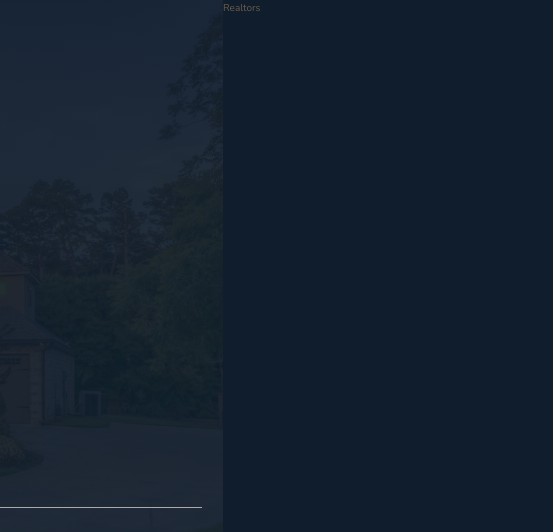
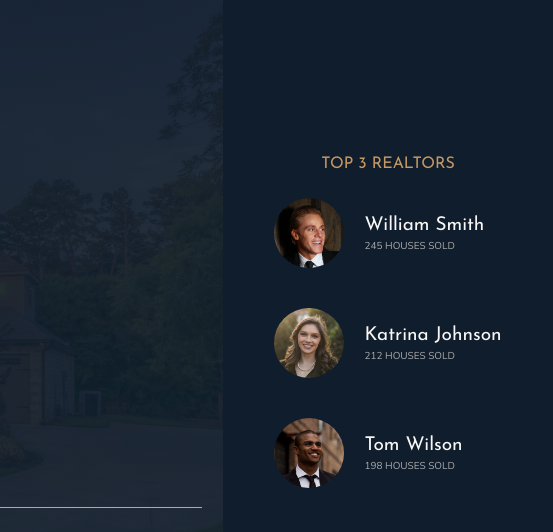
Before and after one commit to Rahimah-98/nexter, a website: page index.html in a window 1280 px wide. Shown: the top 532 px of the page, 727-1280 px from the left. Drawn offline with nearby package versions, Linux system fonts and the light colour scheme.

Commit message:
Building the Realtors section

```diff
--- a/index.html
+++ b/index.html
@@ -30,7 +30,37 @@
         <img src="img/logo-techcrunch.png" alt="Techcrunch logo" />
         <img src="img/logo-bi.png" alt="Business insider logo" />
     </header>
-    <div class="realtors">Realtors</div>
+    <div class="realtors">
+      <h3 class="heading-3">Top 3 Realtors</h3>
+      <div class="realtors__list">
+        <img
+          src="img/realtor-1.jpeg"
+          alt="Realtor 1"
+          class="realtors__img" />
+        <div class="realtors__details">
+          <h4 class="heading-4 heading-4--light">William Smith</h4>
+          <p class="realtors__sold">245 houses sold</p>
+        </div>
+
+        <img
+          src="img/realtor-2.jpeg"
+          alt="Realtor 2"
+          class="realtors__img" />
+        <div class="realtors__details">
+          <h4 class="heading-4 heading-4--light">Katrina Johnson</h4>
+          <p class="realtors__sold">212 houses sold</p>
+        </div>
+
+        <img
+          src="img/realtor-3.jpeg"
+          alt="Realtor 3"
+          class="realtors__img" />
+        <div class="realtors__details">
+          <h4 class="heading-4 heading-4--light">Tom Wilson</h4>
+          <p class="realtors__sold">198 houses sold</p>
+        </div>
+      </div>
+    </div>
     <section class="features">
       <div class="feature">
         <svg class="feature__icon">
--- a/sass/_realtors.scss
+++ b/sass/_realtors.scss
@@ -1,4 +1,30 @@
 .realtors {
   background: $color-secondary;
   grid-column: col-start 7 / full-end;
+  padding: 3rem;
+
+  display: grid;
+  align-content: center;
+  justify-content: center;
+  justify-items: center;
+  row-gap: 2rem;
+
+  &__list {
+    display: grid;
+    grid-template-columns: min-content max-content;
+    column-gap: 2rem;
+    row-gap: 5vh;
+    align-items: center;
+  }
+  &__img {
+    width: 7rem;
+    border-radius: 100px;
+    display: block;
+  }
+
+  &__sold {
+    text-transform: uppercase;
+    color: $color-grey-light-2;
+    margin-top: -3px;
+  }
 }
```
Also changed, not shown: css/style.css, dist/index.html.
